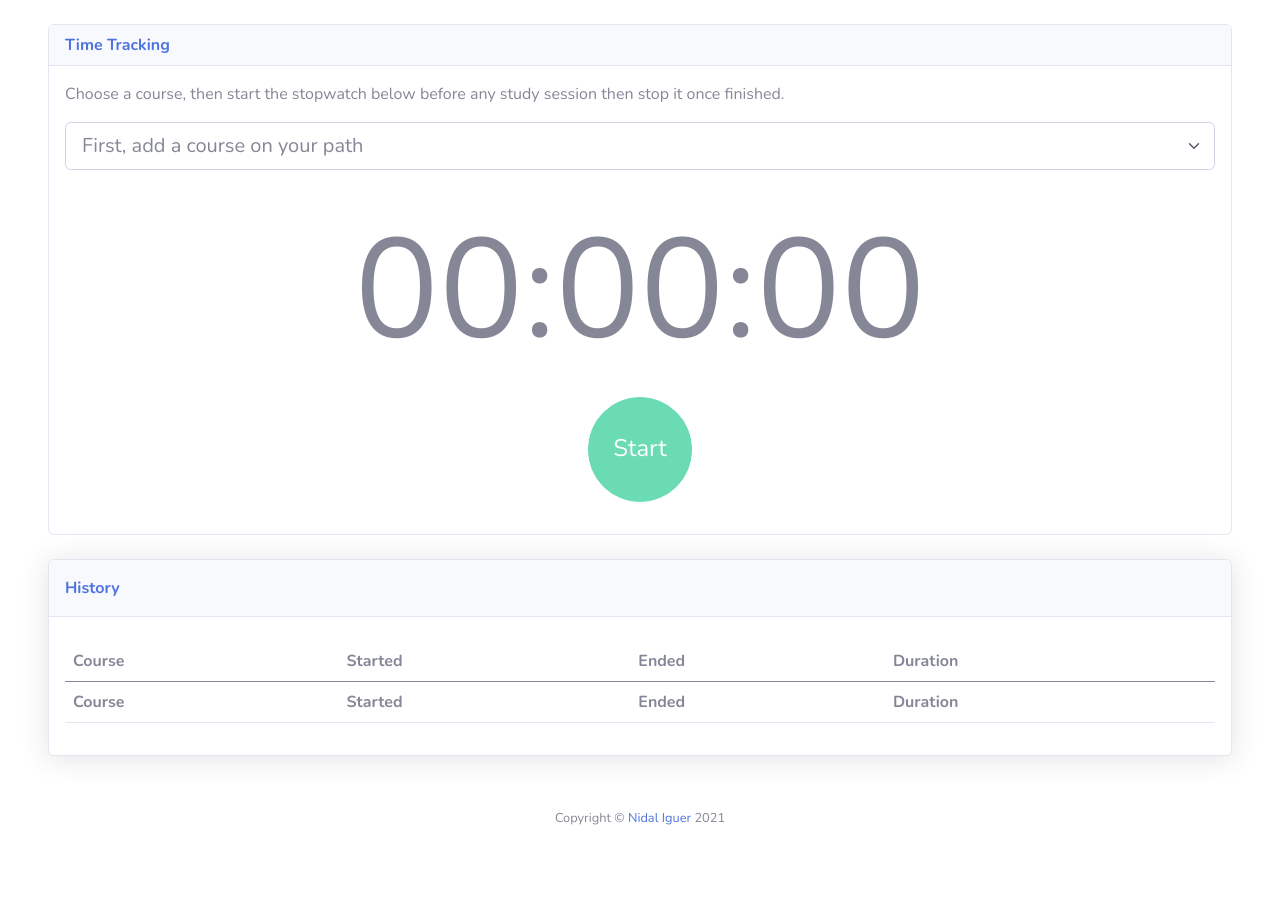
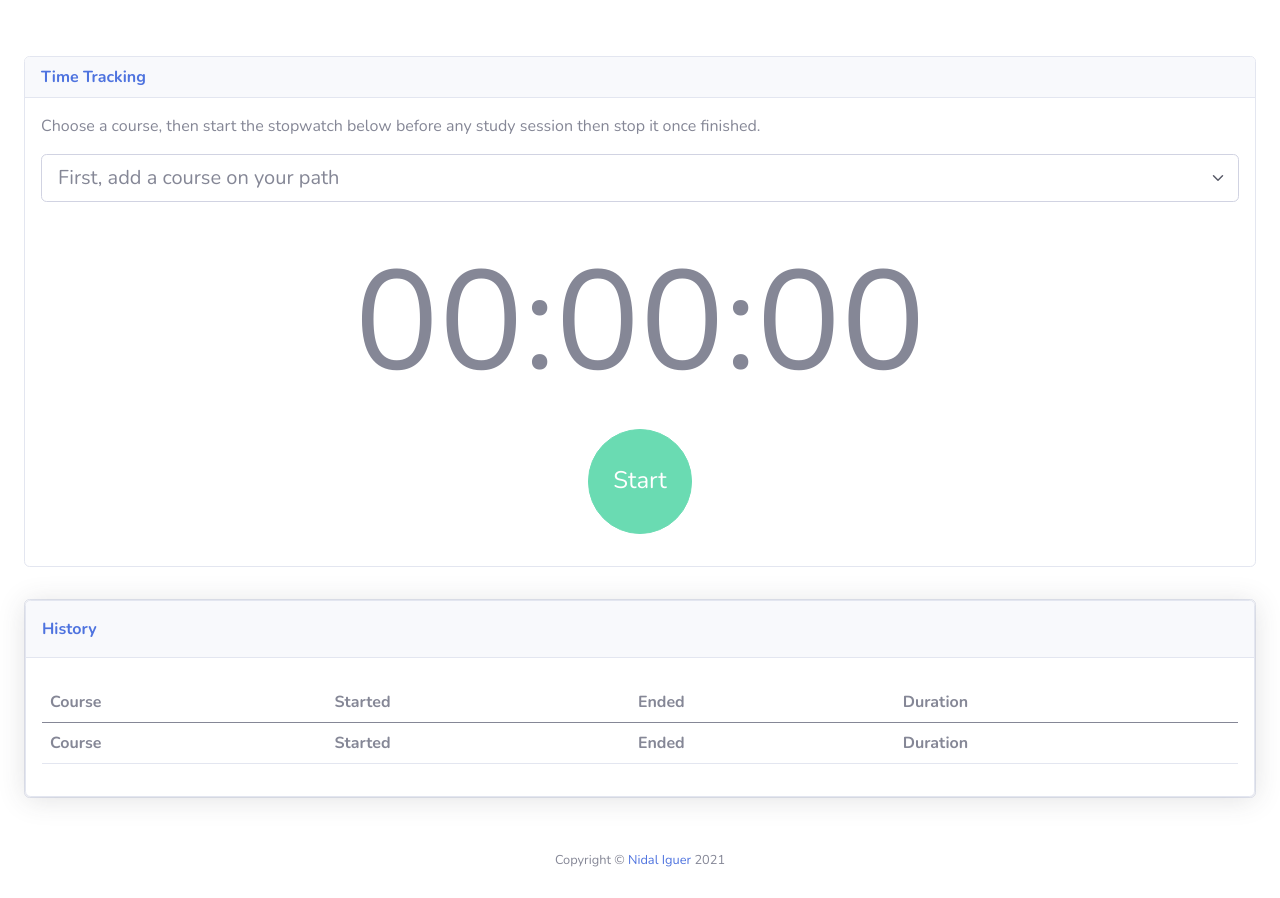
Before and after one commit to codrlabs/corspat, a Python web app: template app/templates/timetracker.html in a window 1280 px wide. Before the commit the page ends 825 px from the top, so only its background shows below. Run offline with Jinja, Linux system fonts and the light colour scheme; the template is opened without the code that fills it, so the values that code supplies are empty; some libraries are stand-ins or nearby versions.

Commit message:
Timetracker margins now like Path margins

```diff
--- a/app/templates/timetracker.html
+++ b/app/templates/timetracker.html
@@ -5,7 +5,8 @@ Time Tracker
 {% endblock %}
 
 {% block main %}
-<div class="card mb-4 ms-4 me-4">
+<!-- <div class="card mb-4 ms-4 me-4"> -->
+<div class="card mb-4" style="margin: 2rem auto;">
     <div class="card-header text-primary m-0 fw-bold">
         Time Tracking
     </div>
@@ -54,7 +55,7 @@ Time Tracker
 </div>
 
 <!-- Timetracker -->
-<div class="container-fluid mb-4">
+<div class="card mb-4" style="margin: 2rem auto;">
     <div class="card shadow">
         <div class="card-header py-3">
             <p class="text-primary m-0 fw-bold">History</p>
```
